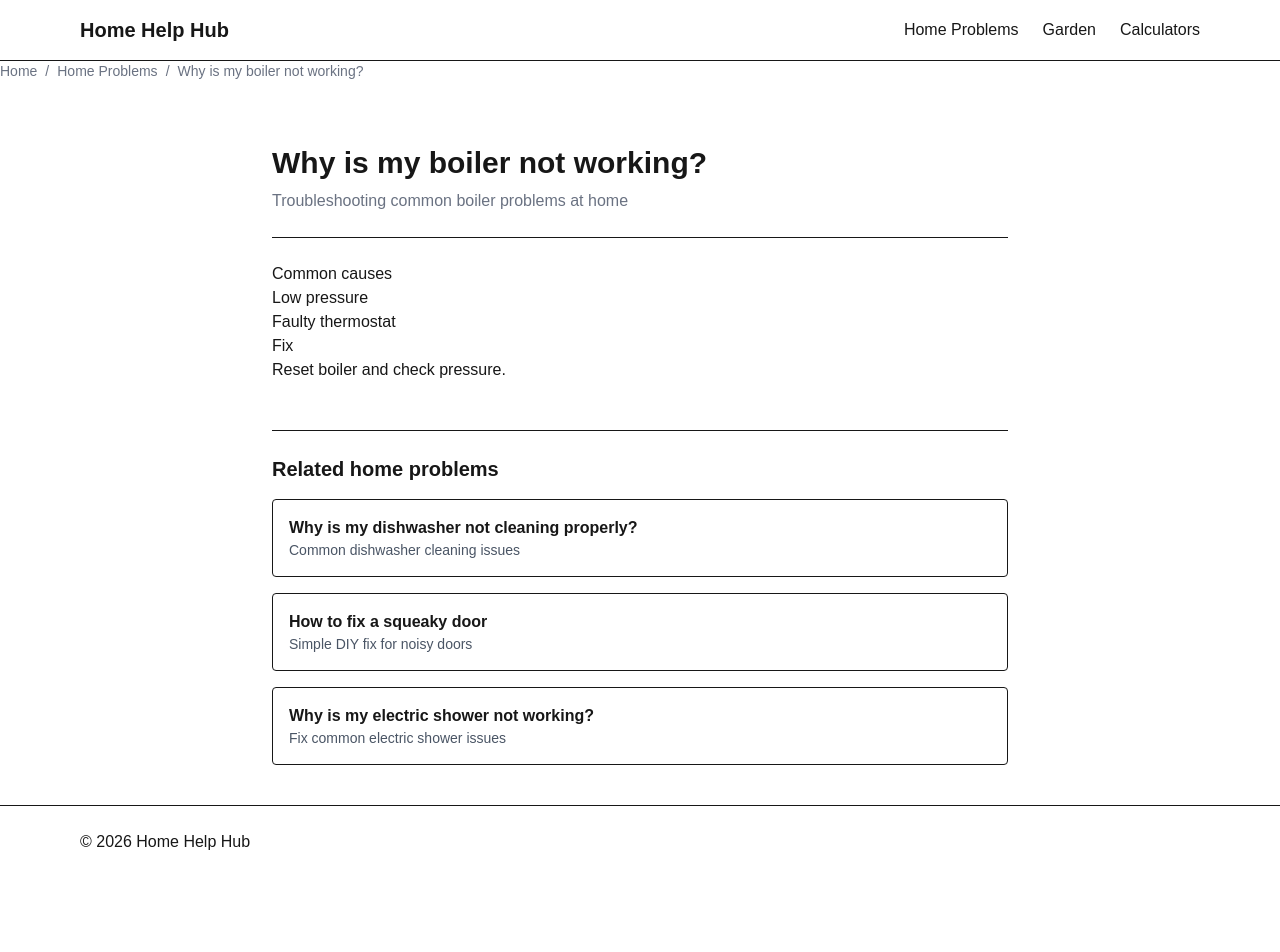
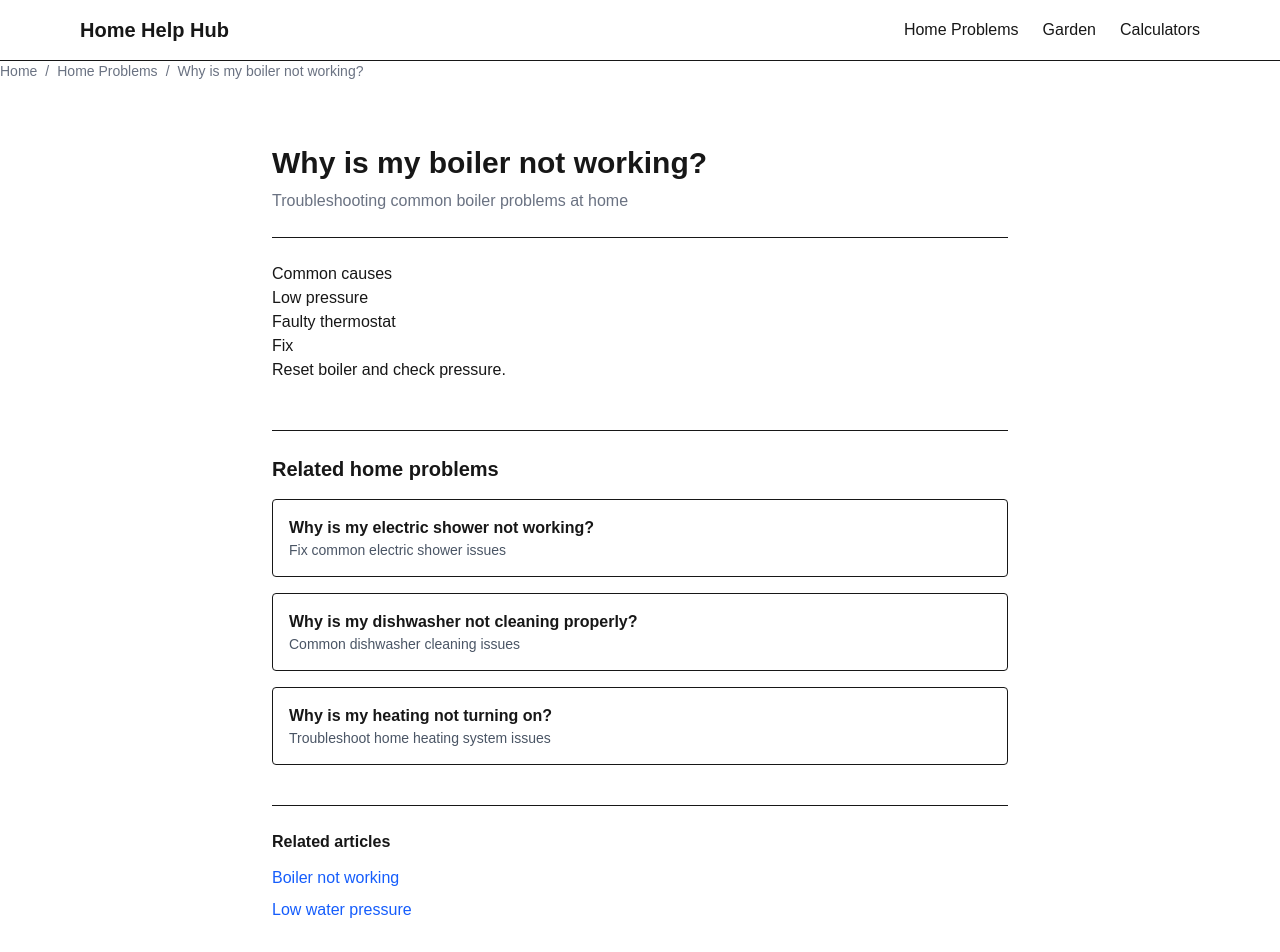
Before and after one commit to MikolajRz/home-help-hub, a Next.js app: page /home-problems/boiler-not-working in a window 1280 px wide. Shown: the top 952 px of the page. Before the commit the page ends 878 px from the top, so only its background shows below. Built offline with nearby package versions, Linux system fonts and the light colour scheme.

Commit message:
Add SEO Level 4 improvements (FAQ schema, breadcrumbs, internal links)

```diff
--- /dev/null
+++ b/app/calculators/paint/page.tsx
@@ -0,0 +1,35 @@
+"use client";
+
+import { useState } from "react";
+
+export default function PaintCalculator() {
+  const [width, setWidth] = useState(0);
+  const [height, setHeight] = useState(0);
+
+  const area = width * height;
+  const paint = area / 10;
+
+  return (
+    <main className="max-w-xl mx-auto px-4 py-10">
+      <h1 className="text-3xl font-bold">Paint Calculator</h1>
+
+      <input
+        type="number"
+        placeholder="Width"
+        onChange={(e) => setWidth(Number(e.target.value))}
+        className="border p-2 mt-4 w-full"
+      />
+
+      <input
+        type="number"
+        placeholder="Height"
+        onChange={(e) => setHeight(Number(e.target.value))}
+        className="border p-2 mt-2 w-full"
+      />
+
+      <p className="mt-4">
+        You need approx: <b>{paint.toFixed(2)}</b> litres of paint
+      </p>
+    </main>
+  );
+}
--- a/app/home-problems/[slug]/page.tsx
+++ b/app/home-problems/[slug]/page.tsx
@@ -5,6 +5,9 @@ import Link from "next/link";
 
 import { getPostBySlug, getRelatedPosts } from "@/lib/posts";
 import Breadcrumbs from "@/components/Breadcrumbs";
+import InternalLinks from "@/components/InternalLinks";
+
+const baseUrl = "https://home-help-hub-smoky.vercel.app";
 
 export async function generateMetadata({
   params,
@@ -34,8 +37,6 @@ export default async function ArticlePage({
 
   const related = getRelatedPosts(slug);
 
-  const baseUrl = "https://home-help-hub-smoky.vercel.app";
-
   return (
     <div>
       <Breadcrumbs
@@ -46,7 +47,7 @@ export default async function ArticlePage({
         ]}
       />
 
-      {/* 🔥 SEO STRUCTURED DATA (FIXED) */}
+      {/* 🔥 BREADCRUMB SCHEMA */}
       <script
         type="application/ld+json"
         dangerouslySetInnerHTML={{
@@ -77,6 +78,45 @@ export default async function ArticlePage({
         }}
       />
 
+      {/* 🔥 FAQ SCHEMA */}
+      <script
+        type="application/ld+json"
+        dangerouslySetInnerHTML={{
+          __html: JSON.stringify({
+            "@context": "https://schema.org",
+            "@type": "FAQPage",
+            mainEntity: [
+              {
+                "@type": "Question",
+                name: `What causes ${post.title.toLowerCase()}?`,
+                acceptedAnswer: {
+                  "@type": "Answer",
+                  text: post.description,
+                },
+              },
+              {
+                "@type": "Question",
+                name: "How do I fix it?",
+                acceptedAnswer: {
+                  "@type": "Answer",
+                  text:
+                    "Follow basic troubleshooting steps and check common household issues.",
+                },
+              },
+              {
+                "@type": "Question",
+                name: "Do I need a professional?",
+                acceptedAnswer: {
+                  "@type": "Answer",
+                  text:
+                    "If basic fixes do not work, contact a qualified technician.",
+                },
+              },
+            ],
+          }),
+        }}
+      />
+
       <article className="mx-auto max-w-3xl px-4 py-10">
         <h1 className="text-3xl font-bold">{post.title}</h1>
 
@@ -91,7 +131,7 @@ export default async function ArticlePage({
           </ReactMarkdown>
         </div>
 
-        {/* 🔗 RELATED ARTICLES (SEO BOOST) */}
+        {/* 🔗 RELATED ARTICLES */}
         {related.length > 0 && (
           <section className="mt-12 border-t pt-6">
             <h2 className="text-xl font-semibold mb-4">
@@ -114,6 +154,20 @@ export default async function ArticlePage({
             </div>
           </section>
         )}
+
+        {/* 🔗 INTERNAL LINKS */}
+        <InternalLinks
+          links={[
+            {
+              href: "/home-problems/boiler-not-working",
+              label: "Boiler not working",
+            },
+            {
+              href: "/home-problems/water-pressure-low",
+              label: "Low water pressure",
+            },
+          ]}
+        />
       </article>
     </div>
   );
--- a/app/home-problems/page.tsx
+++ b/app/home-problems/page.tsx
@@ -1,33 +1,31 @@
 import Link from "next/link";
 import { getHomeProblemPosts } from "@/lib/posts";
+
+export const metadata = {
+  title: "Home Problems - Guides & Fixes",
+  description: "All home repair guides and troubleshooting articles",
+};
 
 export default function HomeProblemsPage() {
   const posts = getHomeProblemPosts();
 
   return (
-    <main className="mx-auto max-w-4xl px-4 py-12">
-      <h1 className="text-4xl font-bold">
-        Home Problems
-      </h1>
+    <main className="max-w-5xl mx-auto px-4 py-12">
+      <h1 className="text-4xl font-bold">Home Problems</h1>
 
-      <p className="mt-2 text-gray-600">
-        Find practical solutions for common household issues.
+      <p className="mt-4 text-gray-600">
+        Browse all home repair guides and troubleshooting articles.
       </p>
 
-      <div className="mt-10 grid gap-6">
+      <div className="mt-10 grid gap-4">
         {posts.map((post) => (
           <Link
             key={post.slug}
             href={`/home-problems/${post.slug}`}
-            className="border rounded-lg p-5 hover:shadow-md transition"
+            className="border p-4 rounded hover:shadow"
           >
-            <h2 className="text-xl font-semibold">
-              {post.title}
-            </h2>
-
-            <p className="text-gray-600 mt-1">
-              {post.description}
-            </p>
+            <h2 className="font-semibold">{post.title}</h2>
+            <p className="text-sm text-gray-600">{post.description}</p>
           </Link>
         ))}
       </div>
--- /dev/null
+++ b/app/seo/[slug]/page.tsx
@@ -0,0 +1,44 @@
+import { notFound } from "next/navigation";
+
+const data = {
+  "how-to-fix-low-water-pressure": {
+    title: "How to fix low water pressure",
+    description: "Step-by-step guide to increase water pressure in your home",
+    steps: [
+      "Check main water valve",
+      "Clean aerators",
+      "Inspect pipes for blockage",
+    ],
+  },
+  "how-to-unblock-sink": {
+    title: "How to unblock a sink fast",
+    description: "Simple methods to unblock kitchen sinks",
+    steps: [
+      "Use plunger",
+      "Clean trap",
+      "Use baking soda and vinegar",
+    ],
+  },
+};
+
+export default function SEOPage({ params }: { params: { slug: string } }) {
+  const page = data[params.slug];
+
+  if (!page) return notFound();
+
+  return (
+    <main className="max-w-3xl mx-auto px-4 py-10">
+      <h1 className="text-3xl font-bold">{page.title}</h1>
+      <p className="text-gray-600 mt-2">{page.description}</p>
+
+      <div className="mt-6">
+        <h2 className="font-semibold">Steps</h2>
+        <ol className="list-decimal ml-6 mt-2">
+          {page.steps.map((s, i) => (
+            <li key={i}>{s}</li>
+          ))}
+        </ol>
+      </div>
+    </main>
+  );
+}
--- /dev/null
+++ b/components/InternalLinks.tsx
@@ -0,0 +1,19 @@
+import Link from "next/link";
+
+export default function InternalLinks({ links }: { links: { href: string; label: string }[] }) {
+  return (
+    <div className="mt-10 border-t pt-6">
+      <h3 className="font-semibold mb-3">Related articles</h3>
+
+      <ul className="space-y-2">
+        {links.map((l) => (
+          <li key={l.href}>
+            <Link className="text-blue-600 hover:underline" href={l.href}>
+              {l.label}
+            </Link>
+          </li>
+        ))}
+      </ul>
+    </div>
+  );
+}
--- a/content/home-problems/radiator-not-heating.mdx
+++ b/content/home-problems/radiator-not-heating.mdx
@@ -17,3 +17,9 @@ A radiator that is not heating is usually caused by air in the system or low pre
 ## Solution
 
 Bleed the radiator and check boiler pressure.
+
+## Related fixes
+
+- <a href="/home-problems/boiler-not-working">Boiler not working</a>
+- <a href="/home-problems/radiator-cold-bottom">Cold radiator bottom</a>
+- <a href="/home-problems/water-pressure-low">Low water pressure</a>
--- a/lib/posts.ts
+++ b/lib/posts.ts
@@ -47,10 +47,29 @@ export function getPostBySlug(slug: string): Post & { content: string } | null {
   };
 }
 
-export function getRelatedPosts(currentSlug: string, limit = 3) {
+export function getRelatedPosts(currentSlug: string) {
   const posts = getHomeProblemPosts();
 
-  return posts
+  const current = posts.find((p) => p.slug === currentSlug);
+  if (!current) return [];
+
+  // proste SEO groupowanie po słowach
+  const scored = posts
     .filter((p) => p.slug !== currentSlug)
-    .slice(0, limit);
+    .map((p) => {
+      let score = 0;
+
+      const currentWords = current.title.toLowerCase().split(" ");
+      const postWords = p.title.toLowerCase().split(" ");
+
+      currentWords.forEach((w) => {
+        if (postWords.includes(w)) score += 2;
+      });
+
+      return { ...p, score };
+    });
+
+  return scored
+    .sort((a, b) => b.score - a.score)
+    .slice(0, 3);
 }
--- /dev/null
+++ b/lib/seoPages.ts
@@ -0,0 +1,5 @@
+export const seoPages = Array.from({ length: 50 }).map((_, i) => ({
+  slug: `guide-${i + 1}`,
+  title: `Home guide ${i + 1}`,
+  description: `Useful home repair guide number ${i + 1}`,
+}));
```
